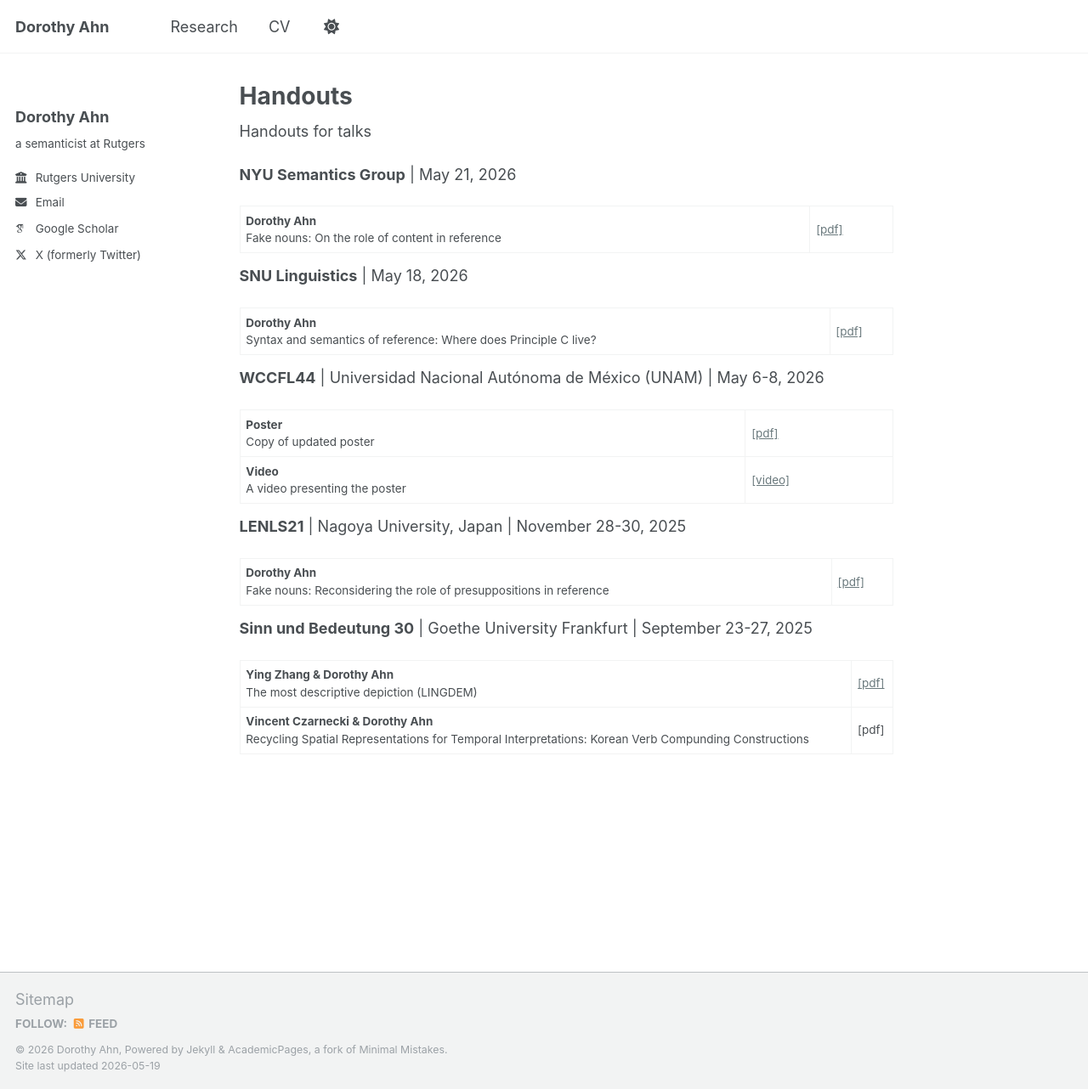
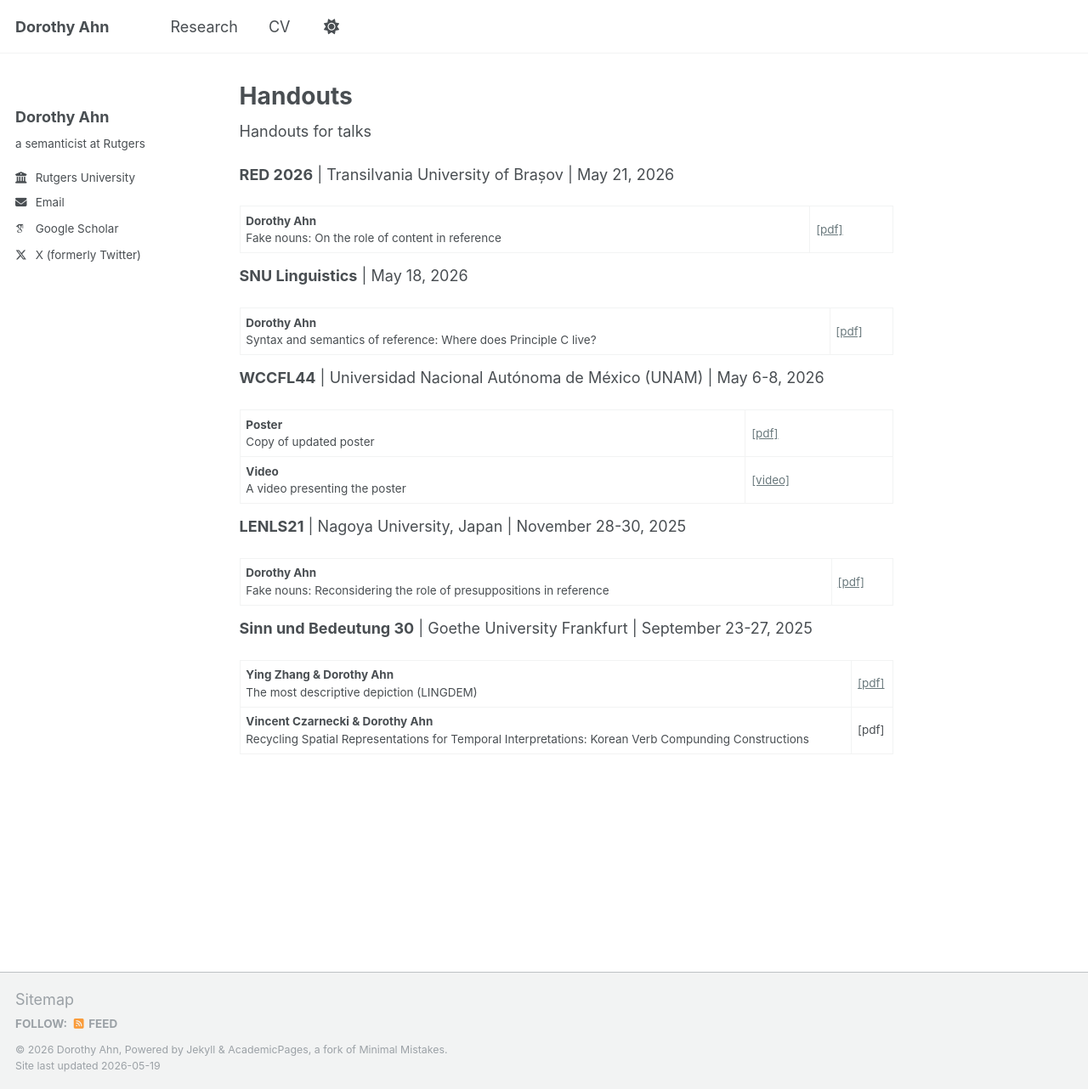
Before and after one commit to doroahn/doroahn.github.io, a Jekyll site: the page built from _pages/handouts.md, in a window 1280 px wide and 1282 px high. Shown: the whole window at 85% size. Built offline with Jekyll 4.4.1, drawn with Linux system fonts in a browser that asks for light colours; some web fonts are replaced.

Commit message:
Update handouts.md

```diff
--- a/_pages/handouts.md
+++ b/_pages/handouts.md
@@ -7,7 +7,7 @@ author_profile: true
 Handouts for talks
 
 
-**NYU Semantics Group** \| May 21, 2026
+**RED 2026** \| Transilvania University of Brașov \| May 21, 2026
 
 <table>
  <tr>
```
